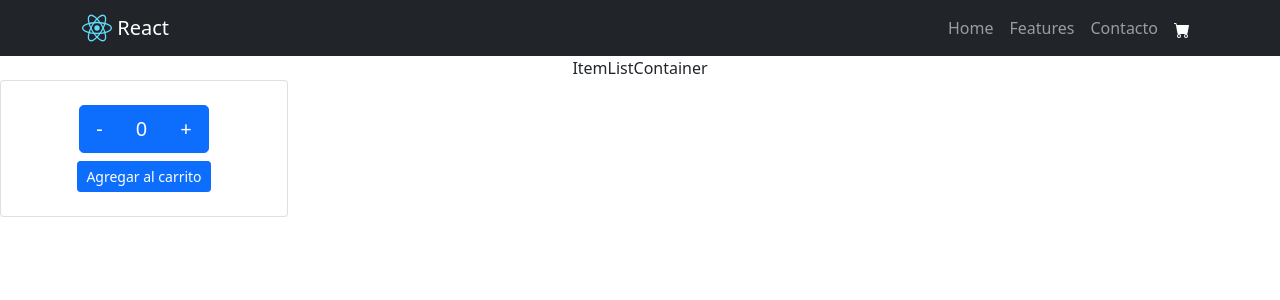
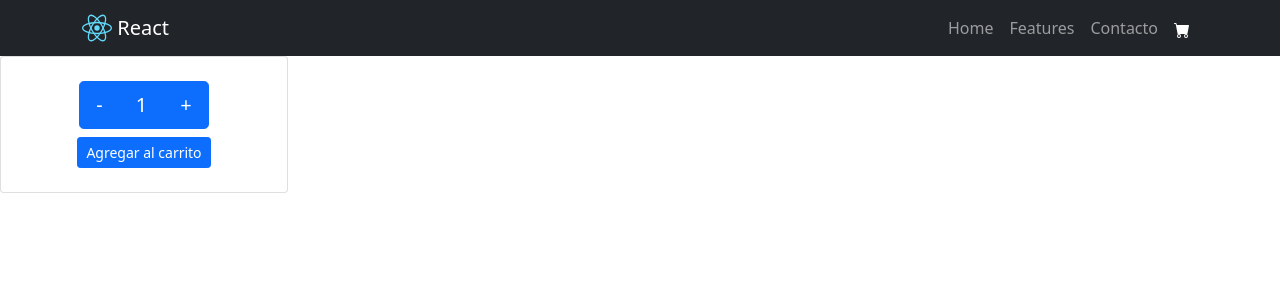
Before and after one commit to jdnarvaez0/coderHouseReactjs, a React (Create React App) app: page / in a window 1280 px wide. Shown: the top 300 px of the page. Built offline with nearby package versions, Linux system fonts and the light colour scheme.

Commit message:
correcion ItemCount

```diff
--- a/src/App.js
+++ b/src/App.js
@@ -2,7 +2,6 @@ import "./App.css";
 import NavBar from "./components/NavBar";
 import "bootstrap/dist/css/bootstrap.min.css";
 import ItemListContainer from "./components/ItemListContainer"
-import ItemCount from "./components/ItemCount";
 
 
 function App() {
@@ -10,7 +9,7 @@ function App() {
     <div className="App">
       <NavBar/>
       <ItemListContainer />
-      <ItemCount />
+
 
     </div>
   );
--- a/src/components/ItemCount.js
+++ b/src/components/ItemCount.js
@@ -1,19 +1,27 @@
 import { useState } from 'react';
 import { Button, ButtonGroup, Card } from 'react-bootstrap';
 
+const ItemCount = ({stock,initial}) => {
+  const [cantidad, setCantidad] = useState(initial)
 
-function ItemCount() {
+  function sumaProducto() {
+    if (cantidad < stock) {
+      setCantidad(cantidad + 1)
+    }
+  }
 
-  const [count, setCount] = useState(0)
-
+  function restaProducto() {
+      if (cantidad > 0) {
+        setCantidad(cantidad - 1)
+      }
+    }
     return (
-
     <Card  className='p-4' style={{ width: '18rem' }}>
       <div>
         <ButtonGroup className="mb-2" size='lg'>
-              <Button onClick={ () => setCount(count - 1) } > - </Button>
-              <Button>{count}</Button>
-              <Button onClick={ () => setCount(count + 1) } > + </Button>
+          <Button onClick={() => restaProducto()} > - </Button>
+          <Button>{cantidad}</Button>
+          <Button onClick={() => sumaProducto()}> + </Button>
         </ButtonGroup>
       </div>
       <div>
--- a/src/components/ItemListContainer.js
+++ b/src/components/ItemListContainer.js
@@ -1,9 +1,8 @@
+import ItemCount from './ItemCount.js';
+const ItemListContainer = () => {
 
-const ItemListContainer = () => {
   return (
-    <div>
-      ItemListContainer
-    </div>
+    <ItemCount stock={10} initial={1} />
   )
 }
 
```
Lines whose indentation alone changed are shown as unchanged.
